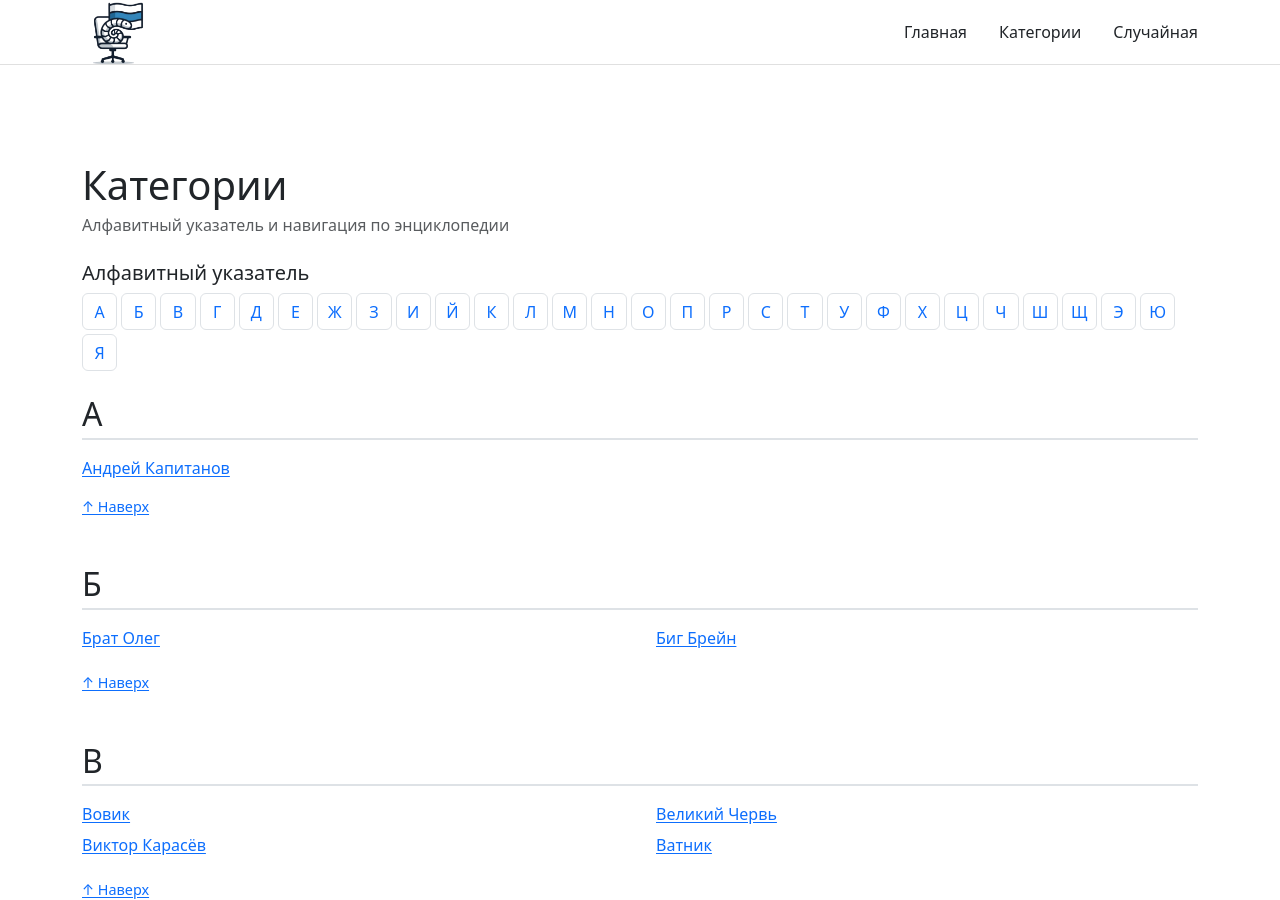
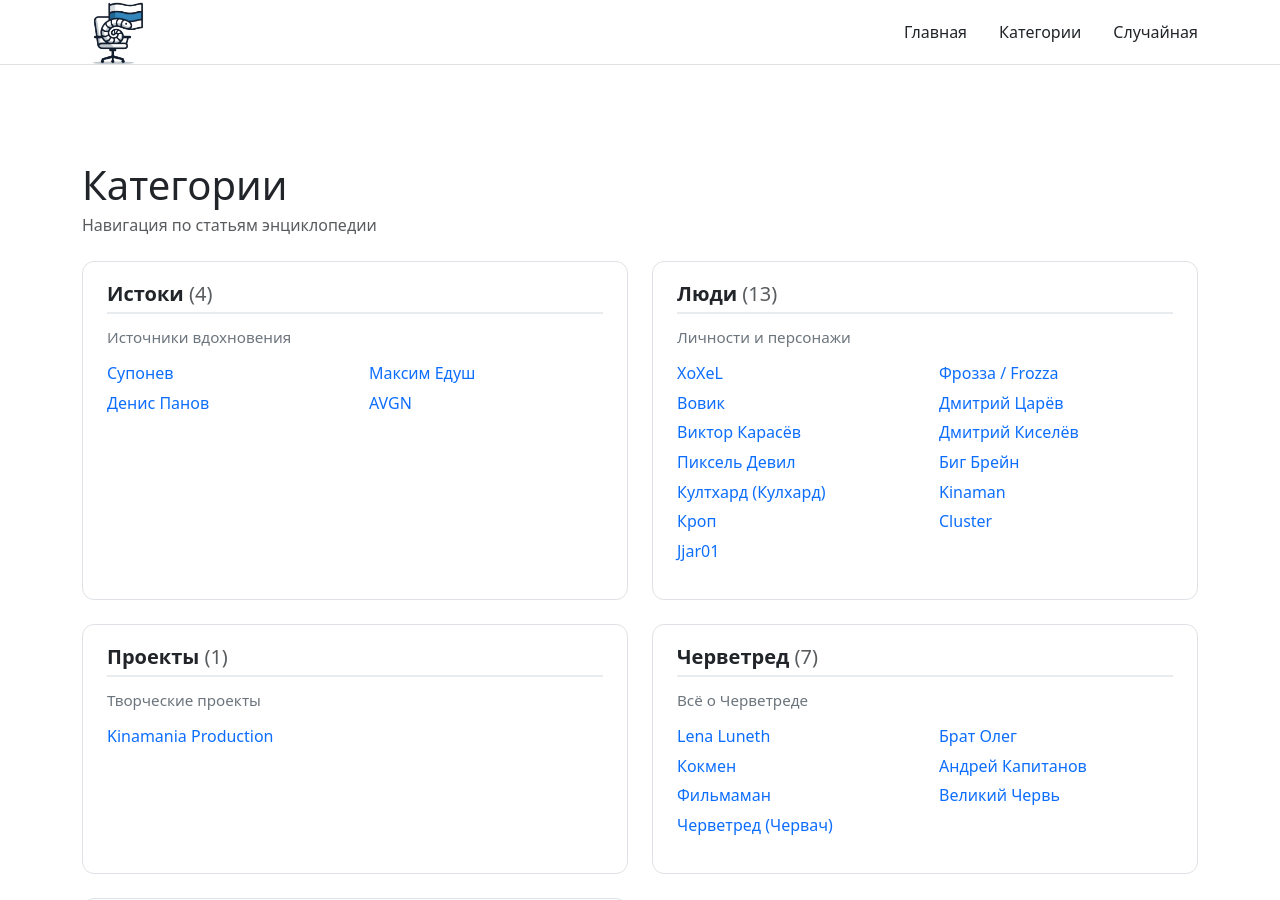
Before and after one commit to cherwepedia/111, a Jekyll site: the page built from categories.html, in a window 1280 px wide and 900 px high. Built offline with Jekyll 4.4.1, drawn with Linux system fonts in a browser that asks for light colours; comment, search, counter and statistics services are not loaded; some of the changed text lies outside the part shown.

Commit message:
Update categories.html

```diff
--- a/categories.html
+++ b/categories.html
@@ -8,70 +8,50 @@ permalink: /categories/
   href="https://cdn.jsdelivr.net/npm/bootstrap@5.3.2/dist/css/bootstrap.min.css"
   rel="stylesheet">
 
-<a id="top"></a>
-
 <style>
-  .alphabet-bar {
-    display: flex;
-    flex-wrap: wrap;
-    gap: .25rem;
-    margin-bottom: 1.5rem;
+  .category-card {
+    border: 1px solid #dee2e6;
+    border-radius: .75rem;
+    padding: 1.25rem 1.5rem;
+    background: #fff;
+    height: 100%;
   }
 
-  .alphabet-bar a {
-    display: inline-block;
-    min-width: 2.2rem;
-    text-align: center;
-    padding: .35rem .5rem;
-    border-radius: .375rem;
-    text-decoration: none;
-    border: 1px solid #dee2e6;
-    color: #0d6efd;
-    font-weight: 500;
+  .category-title {
+    border-bottom: 2px solid #e9ecef;
+    padding-bottom: .4rem;
+    margin-bottom: .75rem;
+    font-weight: 600;
   }
 
-  .alphabet-bar a:hover {
-    background: #e7f1ff;
+  .category-description {
+    font-size: .95rem;
+    color: #6c757d;
+    margin-bottom: .75rem;
   }
 
-  .alphabet-section {
-    margin-bottom: 3rem;
-  }
-
-  .alphabet-section h2 {
-    border-bottom: 2px solid #dee2e6;
-    padding-bottom: .25rem;
-    margin-bottom: 1rem;
-  }
-
-  .article-list {
+  .articles-list {
     columns: 2;
-    column-gap: 2rem;
+    column-gap: 1.75rem;
   }
 
   @media (max-width: 768px) {
-    .article-list {
+    .articles-list {
       columns: 1;
     }
   }
 
-  .article-list li {
-    margin-bottom: .4rem;
+  .articles-list li {
+    margin-bottom: .35rem;
+    break-inside: avoid;
   }
 
-  .back-to-top {
-    margin-top: 1rem;
-    font-size: .9rem;
+  .articles-list a {
+    text-decoration: none;
   }
 
-  .category-section {
-    margin-bottom: 3rem;
-  }
-
-  .category-section h2 {
-    border-left: 4px solid #0d6efd;
-    padding-left: .75rem;
-    margin-bottom: .75rem;
+  .articles-list a:hover {
+    text-decoration: underline;
   }
 </style>
 
@@ -80,89 +60,33 @@ permalink: /categories/
   <header class="mb-4">
     <h1 class="mb-1">Категории</h1>
     <p class="text-muted">
-      Алфавитный указатель и навигация по энциклопедии
+      Навигация по статьям энциклопедии
     </p>
   </header>
 
-  {%- comment -%}
-  =========================
-  АЛФАВИТ (КИРИЛЛИЦА)
-  =========================
-  {%- endcomment -%}
-
-  {% assign alphabet = "А,Б,В,Г,Д,Е,Ж,З,И,Й,К,Л,М,Н,О,П,Р,С,Т,У,Ф,Х,Ц,Ч,Ш,Щ,Э,Ю,Я" | split: "," %}
-
-  <nav class="mb-4">
-    <h2 class="h5 mb-2">Алфавитный указатель</h2>
-    <div class="alphabet-bar">
-      {% for letter in alphabet %}
-        <a href="#letter-{{ letter }}">{{ letter }}</a>
-      {% endfor %}
-    </div>
-  </nav>
-
-  {%- comment -%}
-  =========================
-  СТАТЬИ ПО АЛФАВИТУ
-  =========================
-  {%- endcomment -%}
-
-  {% for letter in alphabet %}
-    {% assign has_posts = false %}
-    {% for post in site.posts %}
-      {% assign first = post.title | strip | slice: 0, 1 | upcase %}
-      {% if first == letter %}
-        {% assign has_posts = true %}
-      {% endif %}
-    {% endfor %}
-
-    {% if has_posts %}
-      <section id="letter-{{ letter }}" class="alphabet-section">
-        <h2>{{ letter }}</h2>
-
-        <ul class="list-unstyled article-list">
-          {% for post in site.posts %}
-            {% assign first = post.title | strip | slice: 0, 1 | upcase %}
-            {% if first == letter %}
-              <li>
-                <a href="{{ post.url | relative_url }}">
-                  {{ post.title }}
-                </a>
-              </li>
-            {% endif %}
-          {% endfor %}
-        </ul>
-
-        <div class="back-to-top">
-          <a href="#top">↑ Наверх</a>
-        </div>
-      </section>
-    {% endif %}
-  {% endfor %}
-
-  <hr class="my-5">
-
-  {%- comment -%}
-  =========================
-  КАТЕГОРИИ
-  =========================
-  {%- endcomment -%}
-
-  <section>
-    <h2 class="mb-3">Категории</h2>
+  <div class="row g-4">
 
     {% for category in site.data.categories %}
       {% assign cat_posts = site.posts | where_exp: "post", "post.categories contains category.id" %}
       {% if cat_posts.size > 0 %}
 
-        <div class="category-section" id="cat-{{ category.id }}">
-          <h2 class="h4">{{ category.name }}</h2>
+        <div class="col-12 col-lg-6">
+          <section class="category-card" id="{{ category.id }}">
+
+            <h2 class="h5 category-title">
+              {{ category.name }}
+              <span class="text-muted fw-normal">
+                ({{ cat_posts.size }})
+              </span>
+            </h2>
 
             {% if category.description %}
-            <p class="text-muted">{{ category.description }}</p>
+              <p class="category-description">
+                {{ category.description }}
+              </p>
             {% endif %}
 
-          <ul class="list-unstyled">
+            <ul class="list-unstyled articles-list">
               {% for post in cat_posts %}
                 <li>
                   <a href="{{ post.url | relative_url }}">
@@ -171,10 +95,13 @@ permalink: /categories/
                 </li>
               {% endfor %}
             </ul>
+
+          </section>
         </div>
 
       {% endif %}
     {% endfor %}
-  </section>
 
   </div>
+
+</div>
```
Lines whose indentation alone changed are shown as unchanged.
